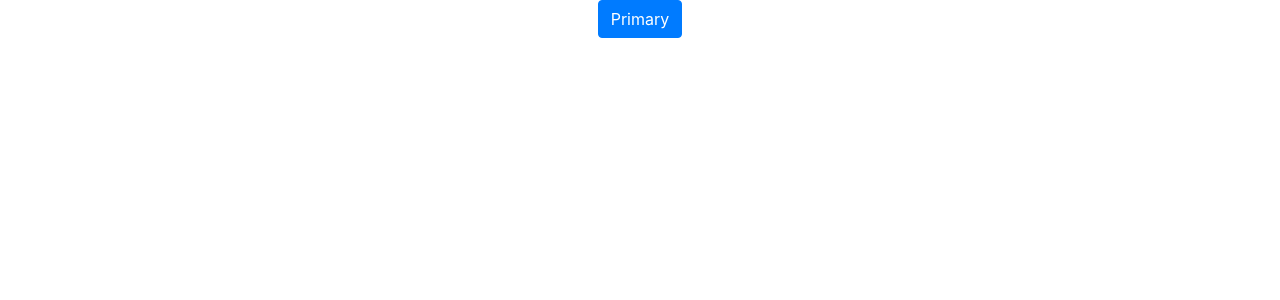
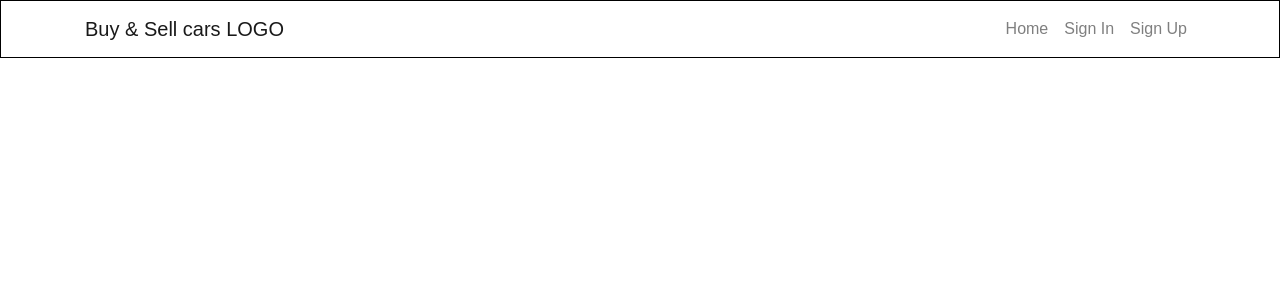
Before and after one commit to LucaGiarr/drf-api-buy-sell, a React (Create React App) app in the folder frontend/: page / in a window 1280 px wide. Shown: the top 300 px of the page. Built offline with nearby package versions, Linux system fonts and the light colour scheme.

Commit message:
add navbar and base styles for navbar

```diff
--- a/frontend/public/index.html
+++ b/frontend/public/index.html
@@ -14,7 +14,12 @@
     -->
   <link rel="stylesheet" href="https://cdn.jsdelivr.net/npm/bootstrap@4.6.0/dist/css/bootstrap.min.css"
     integrity="sha384-B0vP5xmATw1+K9KRQjQERJvTumQW0nPEzvF6L/Z6nronJ3oUOFUFpCjEUQouq2+l" crossorigin="anonymous" />
+
   <link rel="manifest" href="%PUBLIC_URL%/manifest.json" crossorigin="use-credentials" />
+
+  <link rel="preconnect" href="https://fonts.googleapis.com">
+  <link rel="preconnect" href="https://fonts.gstatic.com" crossorigin>
+  <link href="https://fonts.googleapis.com/css2?family=Roboto:wght@300;400;700&display=swap" rel="stylesheet">
   <!--
       Notice the use of %PUBLIC_URL% in the tags above.
       It will be replaced with the URL of the `public` folder during the build.
--- a/frontend/src/App.css
+++ /dev/null
@@ -1,38 +0,0 @@
-.App {
-  text-align: center;
-}
-
-.App-logo {
-  height: 40vmin;
-  pointer-events: none;
-}
-
-@media (prefers-reduced-motion: no-preference) {
-  .App-logo {
-    animation: App-logo-spin infinite 20s linear;
-  }
-}
-
-.App-header {
-  background-color: #282c34;
-  min-height: 100vh;
-  display: flex;
-  flex-direction: column;
-  align-items: center;
-  justify-content: center;
-  font-size: calc(10px + 2vmin);
-  color: white;
-}
-
-.App-link {
-  color: #61dafb;
-}
-
-@keyframes App-logo-spin {
-  from {
-    transform: rotate(0deg);
-  }
-  to {
-    transform: rotate(360deg);
-  }
-}
--- a/frontend/src/App.js
+++ b/frontend/src/App.js
@@ -1,10 +1,10 @@
-import Button from "react-bootstrap/Button";
-import './App.css';
+import NavBar from './components/NavBar';
+import styles from './App.module.css';
 
 function App() {
   return (
-    <div className = "App" >
-      <Button variant = "primary" > Primary </Button>
+    <div className = {styles.App} >
+      <NavBar />
     </div>
   );
 }
--- /dev/null
+++ b/frontend/src/App.module.css
@@ -0,0 +1,5 @@
+/* Styles for all pages */
+.App {
+    font-family: "Robot", sans-serif;
+    min-height: 100vh;
+}
--- /dev/null
+++ b/frontend/src/components/NavBar.js
@@ -0,0 +1,25 @@
+import React from 'react'
+import {Navbar, Container, Nav} from "react-bootstrap"
+import styles from "../styles/NavBar.module.css"
+
+const NavBar = () => {
+  return (
+    <Navbar className={styles.NavBar} expand="md" fixed='top'>
+        <Container>
+            <Navbar.Brand>Buy & Sell cars LOGO</Navbar.Brand>
+            <Navbar.Toggle aria-controls="basic-navbar-nav" />
+            <Navbar.Collapse id="basic-navbar-nav">
+                <Nav className="ml-auto text-center">
+                    <Nav.Link>Home</Nav.Link>
+                    <Nav.Link>Sign In</Nav.Link>
+                    <Nav.Link>Sign Up</Nav.Link>
+                </Nav>
+            </Navbar.Collapse>
+        </Container>
+
+    </Navbar>
+
+  )
+}
+
+export default NavBar
--- /dev/null
+++ b/frontend/src/styles/NavBar.module.css
@@ -0,0 +1,3 @@
+.NavBar{
+    border: 1px solid black;
+}
```
